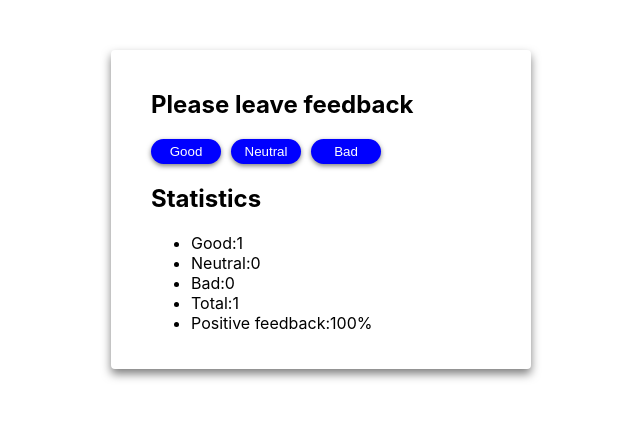
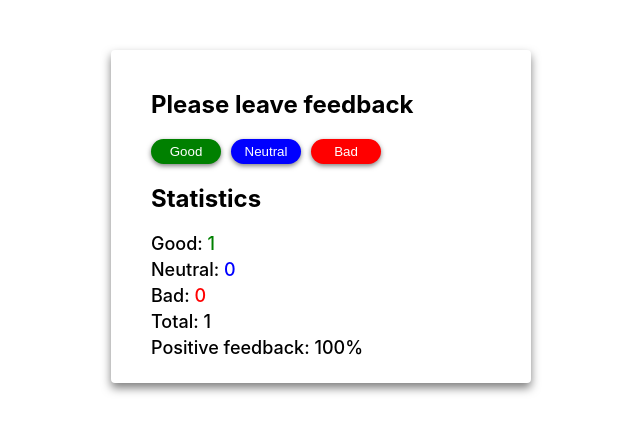
Before and after one commit to Mar4ella89/goit-react-hw-02-feedback, a React (Create React App) app: page / in a window 1280 px wide. Both pictures are taken after a click on the button "Good". Shown: the top 432 px of the page, without its empty margins (319-959 px from the left). Built offline with nearby package versions, Linux system fonts and the light colour scheme.

Commit message:
upd style

```diff
--- a/src/components/FeedbackOptions/FeedbackOptions.jsx
+++ b/src/components/FeedbackOptions/FeedbackOptions.jsx
@@ -1,5 +1,5 @@
 import React from 'react';
-import PropTypes from 'prop-types';
+// import PropTypes from 'prop-types';
 import css from './FeedbackOptions.module.css';
 
 const FeedbackOptions = ({
@@ -9,13 +9,13 @@ const FeedbackOptions = ({
 }) => {
   return (
     <div className={css.btnWrapper}>
-      <button type="button" className={css.btn} onClick={onIncrementGood}>
+      <button type="button" className={[css.btn, css.good].join(' ')} onClick={onIncrementGood}>
         Good
       </button>
-      <button type="button" className={css.btn} onClick={onIncrementNeutral}>
+      <button type="button" className={[css.btn, css.neutral].join(' ')} onClick={onIncrementNeutral}>
         Neutral
       </button>
-      <button type="button" className={css.btn} onClick={onIncrementBad}>
+      <button type="button" className={[css.btn, css.bad].join(' ')} onClick={onIncrementBad}>
         Bad
       </button>
     </div>
--- a/src/components/FeedbackOptions/FeedbackOptions.module.css
+++ b/src/components/FeedbackOptions/FeedbackOptions.module.css
@@ -9,8 +9,21 @@
   padding-bottom: 5px;
   box-shadow: 0px 2px 5px 0px rgba(0, 0, 0, 0.5);
   margin-right: 10px;
+  transition: background-color 250ms cubic-bezier(0.4, 0, 0.2, 1)
 }
 
-.btnWrapper {
+.btn:hover {
+  background-color: grey;
+}
 
+.good {
+  background-color: green;
 }
+
+.neutral {
+  background-color: blue;
+}
+
+.bad {
+  background-color: red;
+}
--- a/src/components/Notification/Notification.jsx
+++ b/src/components/Notification/Notification.jsx
@@ -0,0 +1,8 @@
+import React from "react";
+import css from './Notification.module.css';
+
+const Notification = ({message}) => {
+    return (<p className={css.message}>{message}</p>)
+}
+
+export default Notification
--- a/src/components/Notification/Notification.module.css
+++ b/src/components/Notification/Notification.module.css
@@ -0,0 +1,4 @@
+.message {
+  font-size: 18px;
+  font-weight: 500;
+}
--- a/src/components/Section/Section.jsx
+++ b/src/components/Section/Section.jsx
@@ -3,7 +3,7 @@ import Statistics from 'components/Statistics/Statistics';
 import FeedbackOptions from 'components/FeedbackOptions/FeedbackOptions';
 import css from './Section.module.css';
 
-import PropTypes from 'prop-types';
+// import PropTypes from 'prop-types';
 
 class Section extends Component {
   static defaultProps = {
--- a/src/components/Statistics/Statistics.jsx
+++ b/src/components/Statistics/Statistics.jsx
@@ -1,30 +1,36 @@
 import React from 'react';
 import PropTypes from 'prop-types';
+import Notification from 'components/Notification/Notification';
 
 import css from './Statistics.module.css';
 
 const Statistics = ({ good, neutral, bad, voits, percent }) => {
+  if (voits === 0) return (
+    <Notification message={`There is no feedback ¯|_(ツ)_|¯`}/>
+  )
+
   return (
-    <ul>
-      <li>
+
+    <ul className={css.statList}>
+      <li className={css.statItem}>
         <span>Good:</span>
-        <span>{good}</span>
+        <span className={css.good}> {good}</span>
       </li>
-      <li>
+      <li className={css.statItem}>
         <span>Neutral:</span>
-        <span>{neutral}</span>
+        <span className={css.neutral}> {neutral}</span>
       </li>
-      <li>
+      <li className={css.statItem}>
         <span>Bad:</span>
-        <span>{bad}</span>
+        <span className={css.bad}> {bad}</span>
       </li>
-      <li>
+      <li className={css.statItem}>
         <span>Total:</span>
-        <span>{voits}</span>
+        <span> {voits}</span>
       </li>
-      <li>
+      <li className={css.statItem}>
         <span>Positive feedback:</span>
-        <span>{percent}%</span>
+        <span> {percent}%</span>
       </li>
     </ul>
   );
--- a/src/components/Statistics/Statistics.module.css
+++ b/src/components/Statistics/Statistics.module.css
@@ -0,0 +1,24 @@
+.statList {
+  list-style: none;
+  margin-top: 0;
+  margin-bottom: 0;
+  padding-left: 0;
+  font-size: 18px;
+  font-weight: 500;
+}
+
+.statItem {
+  margin-bottom: 5px;
+}
+
+.good {
+  color: green;
+}
+
+.neutral {
+  color: blue;
+}
+
+.bad {
+  color: red;
+}
```
Lines whose indentation alone changed are shown as unchanged.
